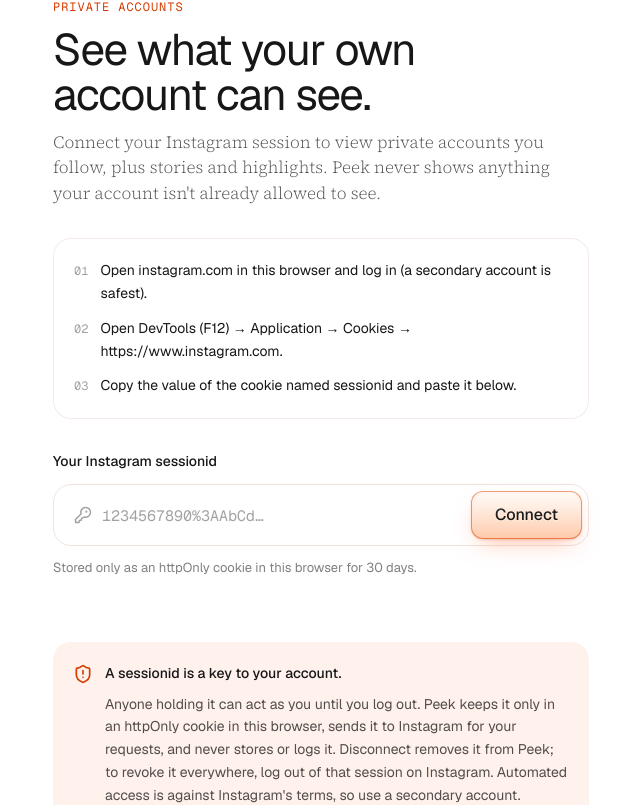
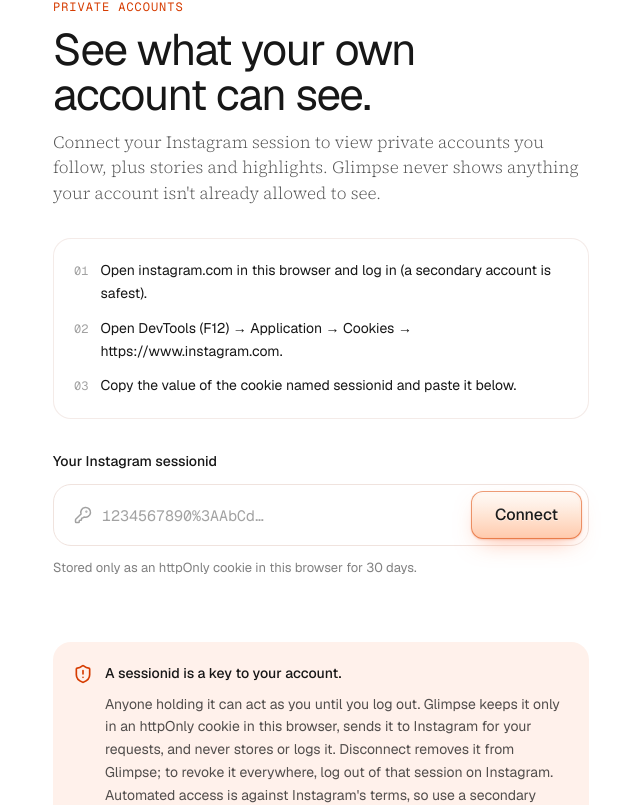
Before and after one commit to PunGrumpy/glimpse, a Next.js app: page /accounts/session in a window 1280 px wide. Shown: the part 158-963 px from the top of the page, without its empty margins (319-959 px from the left). Built offline with nearby package versions, Linux system fonts and the light colour scheme; no server answers; what undici would draw is missing.

Commit message:
refactor: rename Peek to Glimpse
Update the product name across the UI copy, page titles and package
name, and rename the visitor session cookie to glimpse_ig_session
(visitors who connected a session need to reconnect).

```diff
--- a/app/accounts/session/page.tsx
+++ b/app/accounts/session/page.tsx
@@ -71,7 +71,7 @@ const SessionPage = async () => {
         </h1>
         <p className="text-ink/75 font-serif text-[17px] leading-[1.5] font-light">
           Connect your Instagram session to view private accounts you follow,
-          plus stories and highlights. Peek never shows anything your account
+          plus stories and highlights. Glimpse never shows anything your account
           isn&apos;t already allowed to see.
         </p>
       </header>
@@ -102,10 +102,10 @@ const SessionPage = async () => {
         <div className="flex flex-col gap-2">
           <p className="font-medium">A sessionid is a key to your account.</p>
           <p className="text-ink/75">
-            Anyone holding it can act as you until you log out. Peek keeps it
+            Anyone holding it can act as you until you log out. Glimpse keeps it
             only in an httpOnly cookie in this browser, sends it to Instagram
             for your requests, and never stores or logs it. Disconnect removes
-            it from Peek; to revoke it everywhere, log out of that session on
+            it from Glimpse; to revoke it everywhere, log out of that session on
             Instagram. Automated access is against Instagram&apos;s terms, so
             use a secondary account.
           </p>
--- a/app/layout.tsx
+++ b/app/layout.tsx
@@ -18,8 +18,8 @@ export const metadata: Metadata = {
   description:
     "View public Instagram profiles, posts and reels anonymously. No account, no login, no tracking.",
   title: {
-    default: "Peek — view Instagram without an account",
-    template: "%s · Peek",
+    default: "Glimpse — view Instagram without an account",
+    template: "%s · Glimpse",
   },
 };
 
--- a/app/page.tsx
+++ b/app/page.tsx
@@ -53,7 +53,7 @@ const FEATURES = [
 
 const FAQ = [
   {
-    a: "No. Peek shows public profiles, posts and reels without signing in.",
+    a: "No. Glimpse shows public profiles, posts and reels without signing in.",
     q: "Do I need an Instagram account?",
   },
   {
@@ -61,7 +61,7 @@ const FAQ = [
     q: "Will the person know I viewed their profile?",
   },
   {
-    a: "Only accounts you already follow. Connect your own Instagram session and Peek shows exactly what your account is allowed to see, nothing more.",
+    a: "Only accounts you already follow. Connect your own Instagram session and Glimpse shows exactly what your account is allowed to see, nothing more.",
     q: "Can I see private accounts?",
   },
   {
--- a/components/hero.tsx
+++ b/components/hero.tsx
@@ -67,7 +67,7 @@ const ProductPreview = () => (
           <span className="size-2.5 rounded-full bg-[#febc2e]" />
           <span className="size-2.5 rounded-full bg-[#28c840]" />
           <span className="bg-sand-50 text-ink/45 mx-auto h-5 w-56 rounded-md text-center font-mono text-[10.5px] leading-5">
-            peek.app/natgeo
+            glimpse.app/username
           </span>
         </div>
         <div className="px-6 pt-8 sm:px-16">
@@ -200,7 +200,7 @@ export const Hero = () => {
                 href="#how"
                 className="pressable group border-line-strong hover:bg-sand-50 inline-flex h-[42px] items-center gap-2.5 rounded-[10px] border bg-white pr-2.5 pl-5 text-[15px]"
               >
-                See how Peek works
+                See how Glimpse works
                 <span className="bg-sand-100 text-ink group-hover:bg-line grid size-6 place-items-center rounded-full">
                   <ArrowDownIcon
                     className="size-3.5 opacity-65 group-hover:opacity-100"
--- a/components/search-form.tsx
+++ b/components/search-form.tsx
@@ -34,7 +34,9 @@ export const SearchForm = ({
     event.preventDefault();
     const parsed = parseInput(value);
     if (!parsed) {
-      setError("Enter a username like @natgeo, or paste a post or reel link.");
+      setError(
+        "Enter a username like @instagram, or paste a post or reel link."
+      );
       return;
     }
     setError(null);
--- a/lib/instagram/session.ts
+++ b/lib/instagram/session.ts
@@ -13,7 +13,7 @@ import "server-only";
  * Automated use is against Instagram's terms; use secondary accounts.
  */
 
-export const VISITOR_COOKIE = "peek_ig_session";
+export const VISITOR_COOKIE = "glimpse_ig_session";
 
 // "<numeric user id>%3A<token>…" (URL-encoded) or with a literal colon.
 const SESSION_ID = /^(?<userId>\d{1,20})(?:%3A|:)[\w%:.-]{8,300}$/u;
--- a/package.json
+++ b/package.json
@@ -1,5 +1,5 @@
 {
-  "name": "ig-viewer",
+  "name": "glimpse",
   "version": "0.1.0",
   "private": true,
   "type": "module",
```
